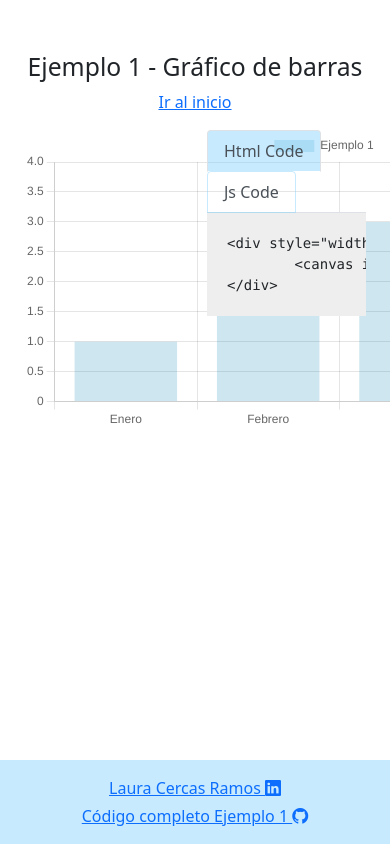
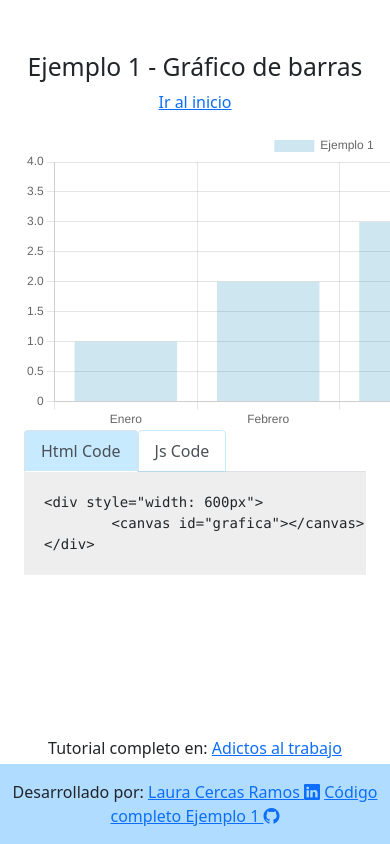
Before and after one commit to laura-cercas/chartjs-tutorial, a plain HTML site: page graph1_bar/index.html in a window 390 px wide. Shown: the top 844 px of the page. Drawn offline with nearby package versions, Linux system fonts and the light colour scheme.

Commit message:
Some changes in style

```diff
--- a/graph1_bar/index.html
+++ b/graph1_bar/index.html
@@ -25,12 +25,12 @@
 			<a href="../index.html">Ir al inicio</a>
 		</div>
 		<div class="row ">
-			<div class="col-6">
+			<div class="col-xs 12 col-sm-12 col-md-12 col-lg-6 col-xl-6">
 				<div style="width: 600px">
 					<canvas id="grafica"></canvas>
 				</div>
 			</div>
-			<div class="col-6">
+			<div class="col-xs 12 col-sm-12 col-md-12 col-lg-6 col-xl-6">
 				<ul class="nav nav-tabs" id="myTab" role="tablist">
 					<li class="nav-item" role="presentation">
 						<button class="nav-link active" id="html-tab" data-bs-toggle="tab" data-bs-target="#graph1-html" type="button" role="tab" aria-controls="graph1-html" aria-selected="true">Html Code</button>
@@ -50,15 +50,17 @@
 
 			</div>
 		</div>
-		<footer class="text-center fixed-bottom" style="color:rgb(10, 102, 194);">
-			<div class="text-center pt-3 pb-1" style="background-color: rgba(127,207,253,0.44);">
-				<a href="https://www.linkedin.com/in/laura-cercas-ramos/" target="_blank">Laura Cercas Ramos  <i class="bi bi-linkedin"></i></a>
-			</div>
-			<div class="text-center pb-3" style="background-color: rgba(127,207,253,0.44);">
-				<a href="https://github.com/laura-cercas/chartjs-tutorial/tree/main/graph1_bar" target="_blank">Código completo Ejemplo 1 <i class="bi bi-github"></i></a>
-			</div>
-		</footer>
+
 	</div>
 
 	</body>
+	<footer class="text-center fixed-bottom" style="background-color: rgb(255,255,255);">
+		<div class="text-center pt-3 pb-1">
+			Tutorial completo en: <a href="https://www.adictosaltrabajo.com/2022/07/01/como-anadir-graficos-en-tu-web-con-chart-js/" target="_blank">Adictos al trabajo</a>
+		</div>
+		<div class="text-center py-3" style="background-color: rgb(175,220,255);">
+			Desarrollado por: <a href="https://www.linkedin.com/in/laura-cercas-ramos/" target="_blank">Laura Cercas Ramos  <i class="bi bi-linkedin"></i></a>
+			<a href="https://github.com/laura-cercas/chartjs-tutorial/tree/main/graph1_bar" target="_blank">Código completo Ejemplo 1 <i class="bi bi-github"></i></a>
+		</div>
+	</footer>
 </html>
--- a/styles.css
+++ b/styles.css
@@ -31,3 +31,13 @@ code {
     color: #495057;
     border-color: rgba(127,207,253,0.44);
 }
+
+
+html {
+    min-height: 100%;
+    position: relative;
+}
+body {;
+    padding-bottom: 5%;
+
+}
```
Also changed, not shown: graph2_pie/index.html (+13 -10 lines), graph3_multiplelines/index.html (+12 -10 lines), graph4_radar/index.html (+12 -10 lines), graph5_combobarline/index.html (+12 -10 lines), index.html (+9 -8 lines).
